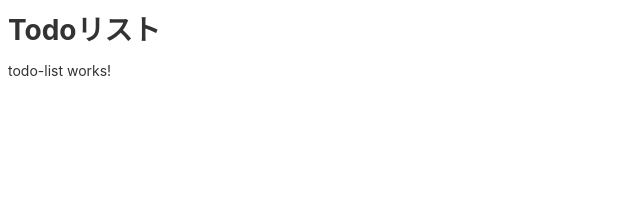
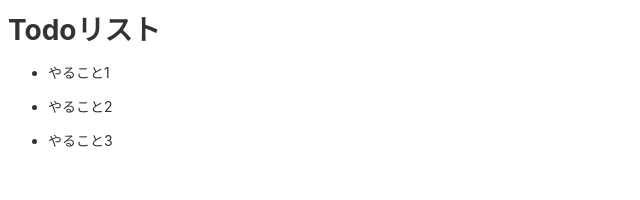
Before and after one commit to taiki1280/angular, an Angular app in the folder sample/: page / in a window 1280 px wide. Shown: the top 200 px of the page, without its empty margins (0-640 px from the left). Built offline with nearby package versions, Linux system fonts and the light colour scheme.

Commit message:
リスト生成

```diff
--- a/sample/src/app/todo-list/todo-list.component.html
+++ b/sample/src/app/todo-list/todo-list.component.html
@@ -1 +1,3 @@
-<p>todo-list works!</p>
+<ul *ngFor="let item of items">
+    <li>{{item}}</li>
+</ul>
--- a/sample/src/app/todo-list/todo-list.component.ts
+++ b/sample/src/app/todo-list/todo-list.component.ts
@@ -9,6 +9,8 @@ export class TodoListComponent implements OnInit {
 
   constructor() { }
 
+  items=['やること1', 'やること2', 'やること3']
+
   ngOnInit(): void {
   }
 
```
